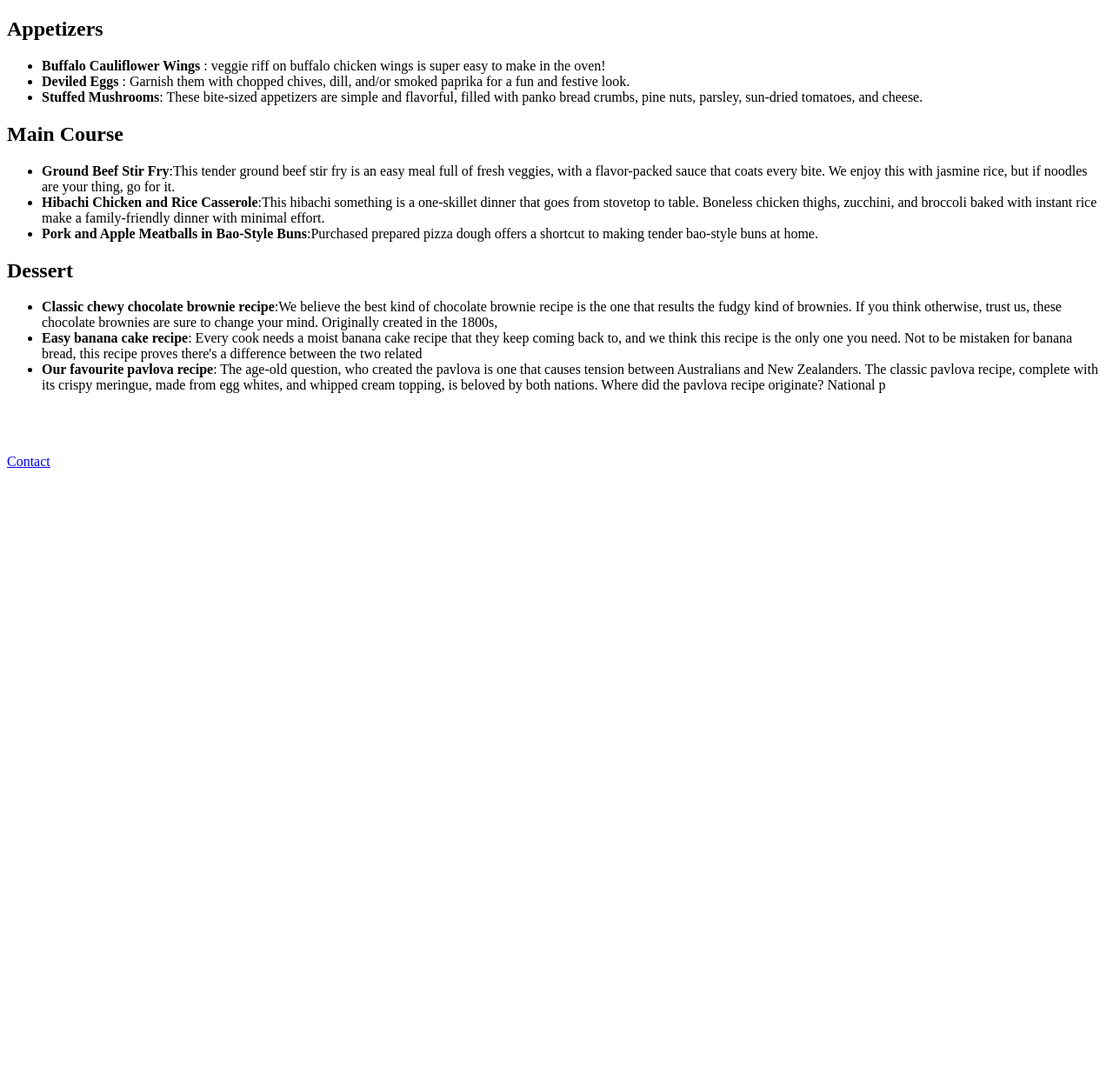
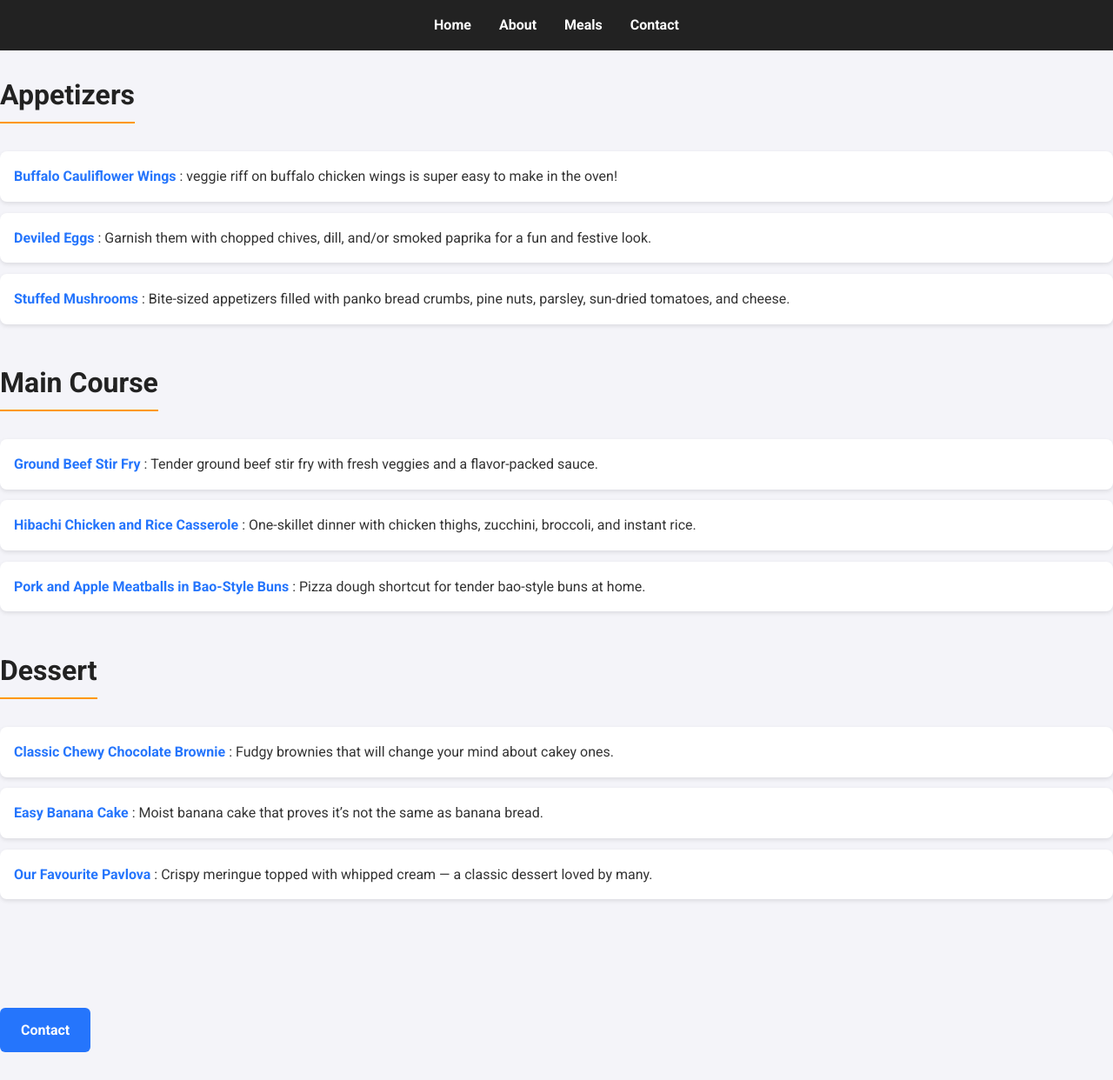
Before and after one commit to Kubha211/HTML-Project-2, a plain HTML site: page index.html in a window 1280 px wide. Shown: the whole page at 87% size. Before the commit the page ends 800 px from the top, so only its background shows below. Drawn offline with Linux system fonts and the light colour scheme.

Commit message:
first commit

```diff
--- a/index.html
+++ b/index.html
@@ -1,64 +1,101 @@
 <!DOCTYPE html>
 <html lang="en">
+
 <head>
     <meta charset="UTF-8">
     <meta name="viewport" content="width=device-width, initial-scale=1.0">
     <title>Delicious Bite Menu</title>
+
+ <!-- Google Fonts: Roboto -->
+  <link href="https://fonts.googleapis.com/css2?family=Roboto:wght@400;700&display=swap" rel="stylesheet">
+
+  <!-- Link to External CSS -->
+  <link rel="stylesheet" href="styles.css">
 </head>
+
 <body>
-   <h2>
-    Appetizers
-   </h2>
-   <ul>
-    <li>
-        <strong>Buffalo Cauliflower Wings </strong> : veggie riff on buffalo chicken wings is super easy to make in the oven!
-</li>
-<li>
-     <strong> Deviled Eggs</strong> : Garnish them with chopped chives, dill, and/or smoked paprika for a fun and festive look.
-</li>
-<li>
-<Strong>
-Stuffed Mushrooms</Strong>: These bite-sized appetizers are simple and flavorful, filled with panko bread crumbs, pine nuts, parsley, sun-dried tomatoes, and cheese.
-</li>
 
 
+     <!-- Navbar -->
+  <header>
+    <nav class="navbar">
+      <ul class="nav-list">
+        <li><a href="#home" class="nav-link">Home</a></li>
+        <li><a href="#about" class="nav-link">About</a></li>
+        <li><a href="#meals" class="nav-link">Meals</a></li>
+        <li><a href="#contact" class="nav-link">Contact</a></li>
       </ul>
+    </nav>
+  </header>
 
-<h2>
-    Main Course</h2>
-<ul>
-    <li>
-        <strong>Ground Beef Stir Fry</strong>:This tender ground beef stir fry is an easy meal full of fresh veggies, with a flavor-packed sauce that coats every bite. We enjoy this with jasmine rice, but if noodles are your thing, go for it.
+
+
+    <!-- Appetizers Section -->
+  <section id="appetizers" class="menu-section appetizers">
+    <h2 class="section-title">Appetizers</h2>
+    <ul class="menu-list">
+      <li class="menu-item">
+        <strong class="dish-name">Buffalo Cauliflower Wings</strong> :
+        veggie riff on buffalo chicken wings is super easy to make in the oven!
       </li>
-    <li>
-        <strong>Hibachi Chicken and Rice Casserole</strong>:This hibachi something is a one-skillet dinner that goes from stovetop to table. Boneless chicken thighs, zucchini, and broccoli baked with instant rice make a family-friendly dinner with minimal effort.
+      <li class="menu-item">
+        <strong class="dish-name">Deviled Eggs</strong> :
+        Garnish them with chopped chives, dill, and/or smoked paprika for a fun and festive look.
       </li>
-    <li>
-        <strong>Pork and Apple Meatballs in Bao-Style Buns</strong>:Purchased prepared pizza dough offers a shortcut to making tender bao-style buns at home.
-
+      <li class="menu-item">
+        <strong class="dish-name">Stuffed Mushrooms</strong> :
+        Bite-sized appetizers filled with panko bread crumbs, pine nuts, parsley, sun-dried tomatoes, and cheese.
       </li>
     </ul>
+  </section>
 
-    <h2>
-        Dessert
-    </h2>
-    <ul>
-        <li>
-            <strong>Classic chewy chocolate brownie recipe</strong>:We believe the best kind of chocolate brownie recipe is the one that results the fudgy kind of brownies. If you think otherwise, trust us, these chocolate brownies are sure to change your mind. Originally created in the 1800s,
+  <!-- Main Course Section -->
+  <section id="main-course" class="menu-section main-course">
+    <h2 class="section-title">Main Course</h2>
+    <ul class="menu-list">
+      <li class="menu-item">
+        <strong class="dish-name">Ground Beef Stir Fry</strong> :
+        Tender ground beef stir fry with fresh veggies and a flavor-packed sauce.
       </li>
-        <li>
-            <strong>Easy banana cake recipe</strong>: Every cook needs a moist banana cake recipe that they keep coming back to, and we think this recipe is the only one you need. Not to be mistaken for banana bread, this recipe proves there's a difference between the two related
+      <li class="menu-item">
+        <strong class="dish-name">Hibachi Chicken and Rice Casserole</strong> :
+        One-skillet dinner with chicken thighs, zucchini, broccoli, and instant rice.
       </li>
-        <li>
-            <strong>Our favourite pavlova recipe</strong>: The age-old question, who created the pavlova is one that causes tension between Australians and New Zealanders. The classic pavlova recipe, complete with its crispy meringue, made from egg whites, and whipped cream topping, is beloved by both nations. Where did the pavlova recipe originate? National p
+      <li class="menu-item">
+        <strong class="dish-name">Pork and Apple Meatballs in Bao-Style Buns</strong> :
+        Pizza dough shortcut for tender bao-style buns at home.
       </li>
+    </ul>
+  </section>
+
+  <!-- Dessert Section -->
+  <section id="dessert" class="menu-section dessert">
+    <h2 class="section-title">Dessert</h2>
+    <ul class="menu-list">
+      <li class="menu-item">
+        <strong class="dish-name">Classic Chewy Chocolate Brownie</strong> :
+        Fudgy brownies that will change your mind about cakey ones.
+      </li>
+      <li class="menu-item">
+        <strong class="dish-name">Easy Banana Cake</strong> :
+        Moist banana cake that proves it’s not the same as banana bread.
+      </li>
+      <li class="menu-item">
+        <strong class="dish-name">Our Favourite Pavlova</strong> :
+        Crispy meringue topped with whipped cream — a classic dessert loved by many.
+      </li>
+    </ul>
+  </section>
     </ul>
     <br>
     <br>
     <br>
-<a href="#">Contact</a>
-
+   <!-- Contact Link -->
+  <footer class="site-footer">
+    <a href="#contact" class="contact-link">Contact</a>
+  </footer>
 
 
 </body>
+
 </html>
--- /dev/null
+++ b/styles.css
@@ -0,0 +1,83 @@
+/* Global Styles */
+body {
+  font-family: 'Roboto', sans-serif;
+  margin: 0;
+  padding: 0;
+  line-height: 1.6;
+  background: #f4f4f9;
+  color: #333;
+}
+
+/* Navbar */
+.navbar {
+  background: #222;
+  padding: 1rem 2rem;
+}
+
+.nav-list {
+  list-style: none;
+  display: flex; /* makes it inline */
+  justify-content: center;
+  gap: 2rem;
+  margin: 0;
+  padding: 0;
+}
+
+.nav-link {
+  color: #fff;
+  text-decoration: none;
+  font-weight: bold;
+}
+
+.nav-link:hover {
+  color: #ff9800;
+}
+
+/* Menu Sections */
+.section {
+  padding: 3rem 2rem;
+  max-width: 900px;
+  margin: auto;
+}
+
+.section-title {
+  font-size: 2rem;
+  margin-bottom: 1rem;
+  color: #222;
+  border-bottom: 2px solid #ff9800;
+  display: inline-block;
+  padding-bottom: 0.3rem;
+}
+
+.menu-list {
+  list-style: none;
+  padding: 0;
+}
+
+.menu-item {
+  background: white;
+  margin: 0.8rem 0;
+  padding: 1rem;
+  border-radius: 8px;
+  box-shadow: 0 2px 5px rgba(0,0,0,0.1);
+}
+
+.menu-item strong {
+  color: #2575fc;
+}
+
+/* Contact link */
+.contact-link {
+  display: inline-block;
+  margin: 2rem auto;
+  text-decoration: none;
+  color: white;
+  background: #2575fc;
+  padding: 0.8rem 1.5rem;
+  border-radius: 6px;
+  font-weight: bold;
+}
+
+.contact-link:hover {
+  background: #1a5acb;
+}
```
Lines whose indentation alone changed are shown as unchanged.
